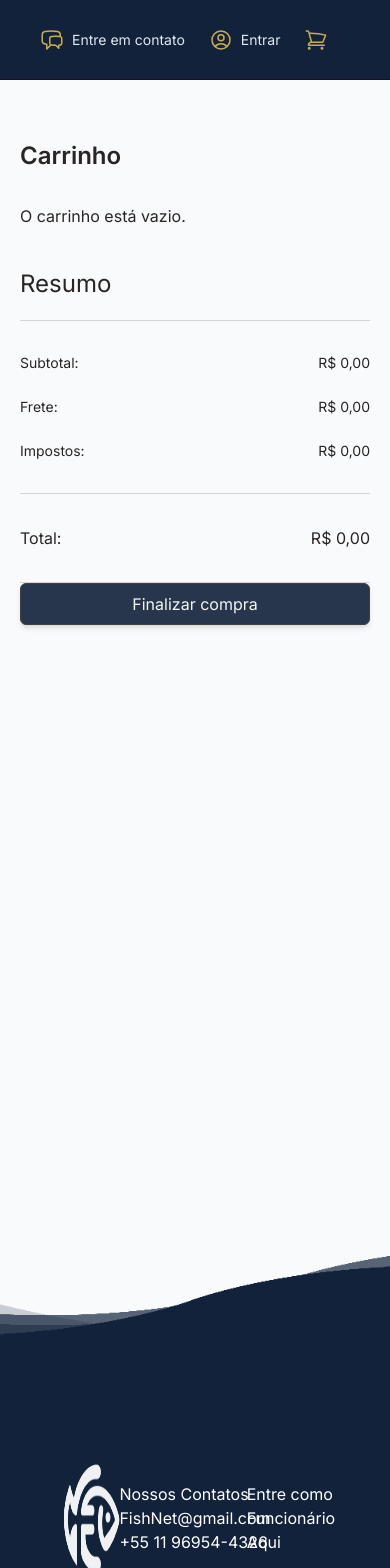
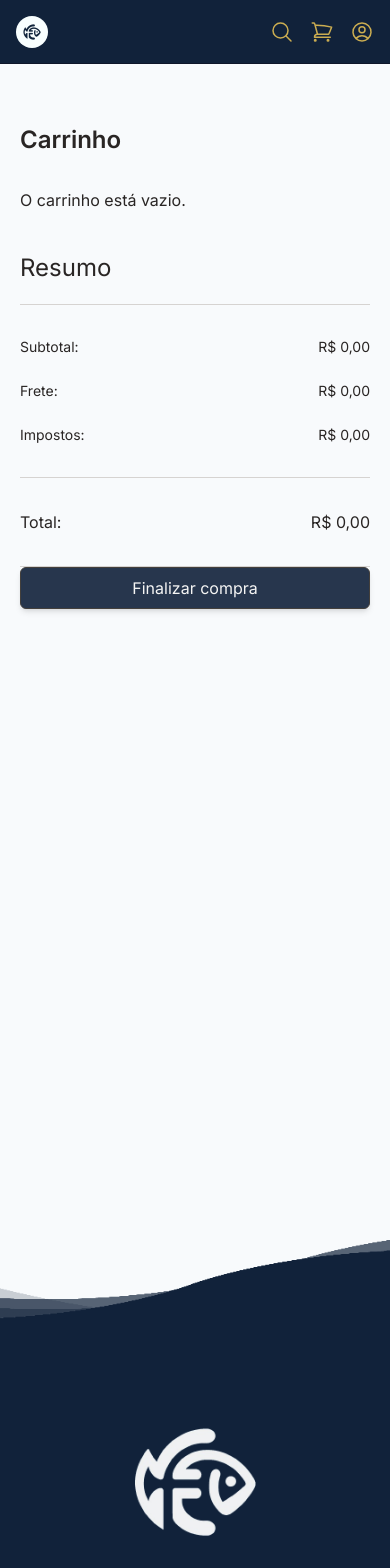
Before and after one commit to bitwisetcc/fishnet-store, a Next.js app: page /cart in a window 390 px wide. Shown: the top 1568 px of the page. Built offline with nearby package versions, Linux system fonts and the light colour scheme.

Commit message:
responsividade

```diff
--- a/src/app/components/Footer.jsx
+++ b/src/app/components/Footer.jsx
@@ -16,8 +16,8 @@ export default function Footer() {
           </div>
         </section>
 
-            <section className="bg-accent text-white p-10">
-                <div className="grid grid-cols-3">
+        <section className="bg-accent text-white p-5 md:p-10">
+          <div className="grid grid-cols-1 md:grid-cols-3 gap-4">
             <div className="flex justify-center items-center">
               <img
                 src="/static/logo2.png"
@@ -26,14 +26,14 @@ export default function Footer() {
               />
             </div>
             <div className="flex justify-center items-center">
-                        <ul>
-                            <li><h1>Nossos Contatos</h1></li>
+              <ul className="text-center">
+                <li className="font-semibold">Nossos Contatos</li>
                 <li>FishNet@gmail.com</li>
                 <li>+55 11 96954-4326</li>
               </ul>
             </div>
             <div className="flex justify-center items-center">
-                        <ul>
+              <ul className="text-center">
                 <li className="transform hover:text-golden-fish hover:scale-105 transition duration-300">
                   <a href="https://fishnet-management.vercel.app">Entre como Funcionário Aqui</a>
                 </li>
@@ -41,20 +41,21 @@ export default function Footer() {
               </ul>
             </div>
           </div>
-                <div className="flex space-x-10 pl-[9%]">
+          <div className="flex justify-center space-x-5 pt-4 pb-2">
             <a href="//www.instagram.com">
               <img
                 src="/static/igIcon.png"
                 alt="Instagram Icon"
                 className="size-10 brightness-[96.5%] bg-transparent"
-
               />
             </a>
+            <a href="//www.whatsapp.com">
               <img
                 src="/static/wppIcon.png"
                 alt="Whatsapp Icon"
                 className="size-10 brightness-[96.5%] bg-transparent"
               />
+            </a>
             <a href="//www.facebook.com">
               <img
                 src="/static/fbIcon.png"
@@ -71,9 +72,8 @@ export default function Footer() {
             </a>
           </div>
           <div className="flex pb-8 pt-6">
-                    <hr className="flex w-full border-golden-fish"></hr>
+            <hr className="flex w-full border-golden-fish" />
           </div>
-
         </section>
       </div>
     );
--- a/src/app/components/Navbar.jsx
+++ b/src/app/components/Navbar.jsx
@@ -9,16 +9,15 @@ import debounce from 'lodash.debounce';
 export default function Nav() {
   const [searchTerm, setSearchTerm] = useState("");
   const [results, setResults] = useState([]);
-  const [isDropdownVisible, setIsDropdownVisible] = useState(false); // Controla a visibilidade do dropdown
-  const [isLoggedIn, setIsLoggedIn] = useState(false); // Estado de autenticação
+  const [isDropdownVisible, setIsDropdownVisible] = useState(false);
+  const [isLoggedIn, setIsLoggedIn] = useState(false);
+  const [isMobileSearchVisible, setIsMobileSearchVisible] = useState(false);
   const searchRef = useRef(null);
   const resultsRef = useRef(null);
 
-  // Simular uma função de login
   const handleLogin = () => setIsLoggedIn(true);
   const handleLogout = () => setIsLoggedIn(false);
 
-  // Função para buscar produtos
   const fetchProducts = useCallback(debounce(async (query) => {
     if (query) {
       const products = await listProductNames(query, 1, 10);
@@ -32,7 +31,6 @@ export default function Nav() {
     fetchProducts(searchTerm);
   }, [searchTerm, fetchProducts]);
 
-  // Detecta cliques fora do campo de busca e do dropdown
   useEffect(() => {
     function handleClickOutside(event) {
       if (
@@ -64,11 +62,16 @@ export default function Nav() {
     }
   };
 
+  const toggleMobileSearch = () => {
+    setIsMobileSearchVisible(!isMobileSearchVisible);
+  };
+
   return (
     <div className="group sticky inset-x-0 top-0 z-50 text-slate-200">
-      <header className="relative mx-auto h-20 text-nowrap border-b border-slate-900 bg-accent px-10 duration-200">
+      <header className="relative mx-auto h-16 sm:h-20 text-nowrap border-b border-slate-900 bg-accent px-4 sm:px-10 duration-200">
         <nav className="content-container flex h-full items-center justify-between text-sm">
-          <div className="hidden items-center md:flex">
+          {/* Logo */}
+          <div className="flex items-center">
             <a
               href="/"
               className="flex items-center gap-3 text-sm text-golden-fish font-semibold hover:text-yellow-600 duration-150"
@@ -76,28 +79,31 @@ export default function Nav() {
               <Image
                 src="/static/logo.jpg"
                 alt="Logo da FishNet"
-                width={40}
-                height={40}
-                className="rounded-full"
+                width={32}
+                height={32}
+                className="rounded-full sm:w-10 sm:h-10"
               />
-              FISHNET STORE
+              <span className="hidden sm:block">FISHNET STORE</span>
             </a>
-            <div className="relative ml-5" ref={searchRef}>
+          </div>
+
+          {/* Campo de busca visível apenas em telas grandes */}
+          <div className="hidden sm:flex items-center ml-5 relative" ref={searchRef}>
             <input
               type="text"
               name="search"
               placeholder="O que você procura?"
               value={searchTerm}
               onChange={handleInputChange}
-                onFocus={handleInputFocus} // Mostra o dropdown ao focar
+              onFocus={handleInputFocus}
               className="rounded-full border border-stone-600 px-3 py-2 focus:border-stone-500 focus:outline-none w-96 text-black"
             />
             <MagnifyingGlassIcon className="absolute right-3 top-1/2 h-5 -translate-y-1/2 transform text-black" />
 
             {isDropdownVisible && results.length > 0 && (
               <div
-                  className="absolute mt-1 w-full bg-white border border-gray-300 rounded-lg shadow-lg z-80"
-                  ref={resultsRef} // Referência para o dropdown
+                className="absolute mt-1 w-full bg-white border border-gray-300 rounded-lg shadow-lg z-50"
+                ref={resultsRef}
               >
                 <ul className="divide-y divide-gray-300">
                   {results.map((result, index) => (
@@ -114,49 +120,43 @@ export default function Nav() {
               </div>
             )}
           </div>
-          </div>
 
-          <div className="flex h-full basis-0 items-center justify-end gap-x-6">
-            {/* Verifica se o usuário está logado */}
+          {/* Ícones compactos para telas pequenas */}
+          <div className="flex h-full items-center gap-x-4 sm:gap-x-6">
+            <button className="block sm:hidden" onClick={toggleMobileSearch}>
+              <MagnifyingGlassIcon className="h-6 w-6 text-golden-fish hover:text-yellow-400 transition" />
+            </button>
+
+            <a href="/cart" className="flex items-center">
+              <ShoppingCartIcon className="h-6 w-6 text-golden-fish hover:text-yellow-400 transition" />
+            </a>
+
             {!isLoggedIn ? (
-              <>
-                <span href="/contact" className="flex items-center gap-2">
-                  <ChatBubbleLeftRightIcon
-                    className="size-6 text-golden-fish hover:text-yellow-400 transform hover:scale-110 transition duration-300"
-                  />
-                  Entre em contato
-                </span>
-                <a href="/login" className="flex items-center gap-2 transform hover:scale-110 duration-300" onClick={handleLogin}>
-                  <UserCircleIcon
-                    className="size-6 text-golden-fish transition duration-300"
-                  />
-                  Entrar
+              <a href="/login" className="flex items-center gap-2">
+                <UserCircleIcon className="h-6 w-6 text-golden-fish transition" />
               </a>
-              </>
             ) : (
-              <>
-                <span className="flex items-center gap-2">
-                  <ChatBubbleLeftRightIcon
-                    className="size-6 text-golden-fish hover:text-yellow-400 transform hover:scale-110 transition duration-300"
-                  />
-                  Olá, Usuário!
-                </span>
-                <a href="/login" className="flex items-center gap-2 transform hover:scale-110 duration-300">
-                  <UserCircleIcon
-                    className="size-6 text-golden-fish hover:text-yellow-400 transform hover:scale-110 transition duration-300"
-                  />
-                  Minha conta
-                </a>
-                <button className="text-red-600 hover:text-red-400" onClick={handleLogout}>Sair</button>
-              </>
+              <button onClick={handleLogout} className="text-red-600 hover:text-red-400">
+                Sair
+              </button>
             )}
-            <a href="/cart">
-              <ShoppingCartIcon
-                className="size-6 text-golden-fish hover:text-yellow-400 transform hover:scale-110 transition duration-300"
-              />
-            </a>
           </div>
         </nav>
+
+        {/* Campo de busca móvel */}
+        {isMobileSearchVisible && (
+          <div className="flex sm:hidden items-center p-4">
+            <input
+              type="text"
+              name="mobile-search"
+              placeholder="O que você procura?"
+              value={searchTerm}
+              onChange={handleInputChange}
+              onFocus={handleInputFocus}
+              className="flex-1 border border-stone-600 px-3 py-2 rounded-full focus:outline-none text-black"
+            />
+          </div>
+        )}
       </header>
     </div>
   );
```
Also changed, not shown: src/app/(app)/page.jsx (+25 -21 lines), public/static/banner-tetra.png (added). Lines whose indentation alone changed are shown as unchanged.
